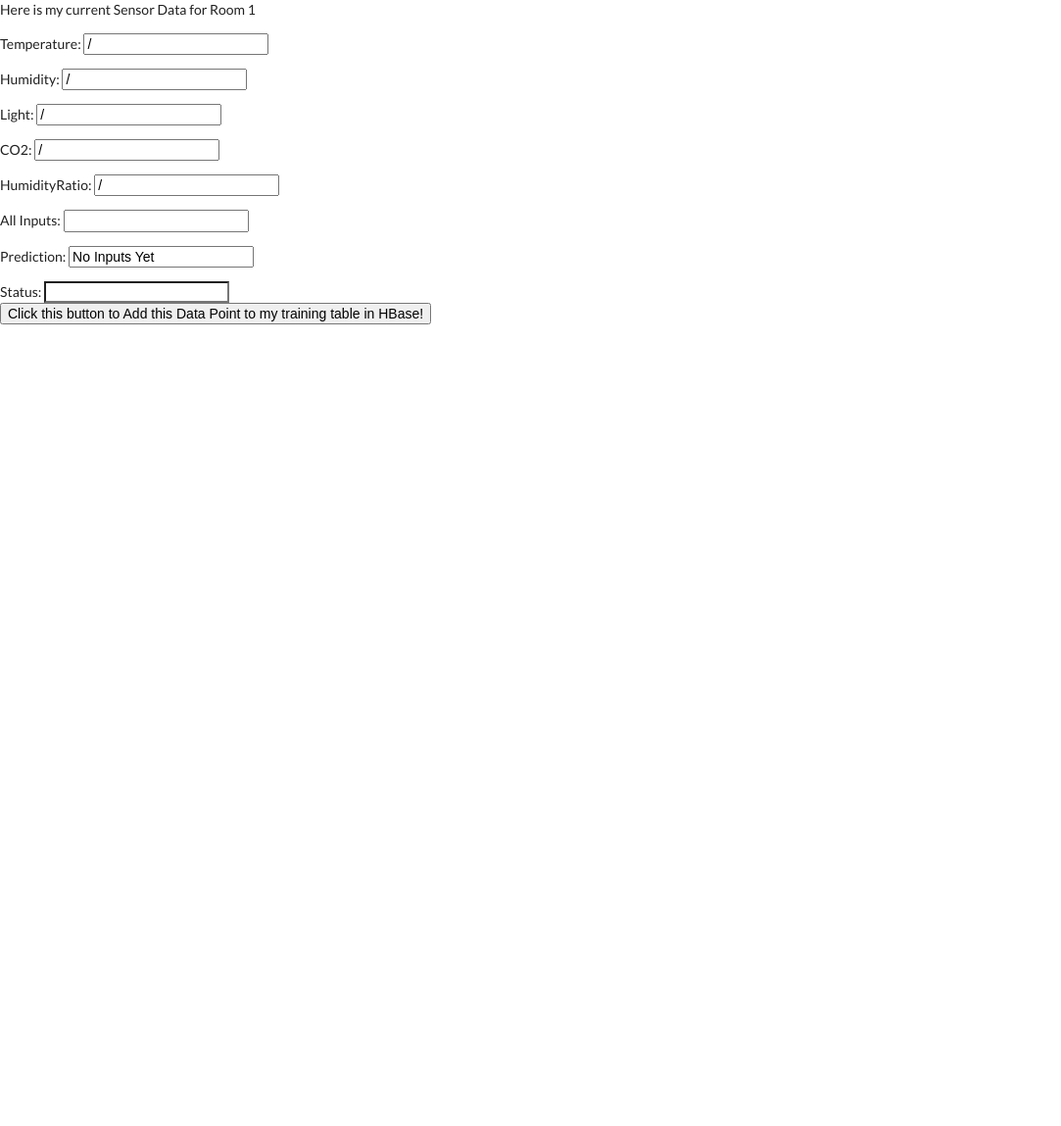
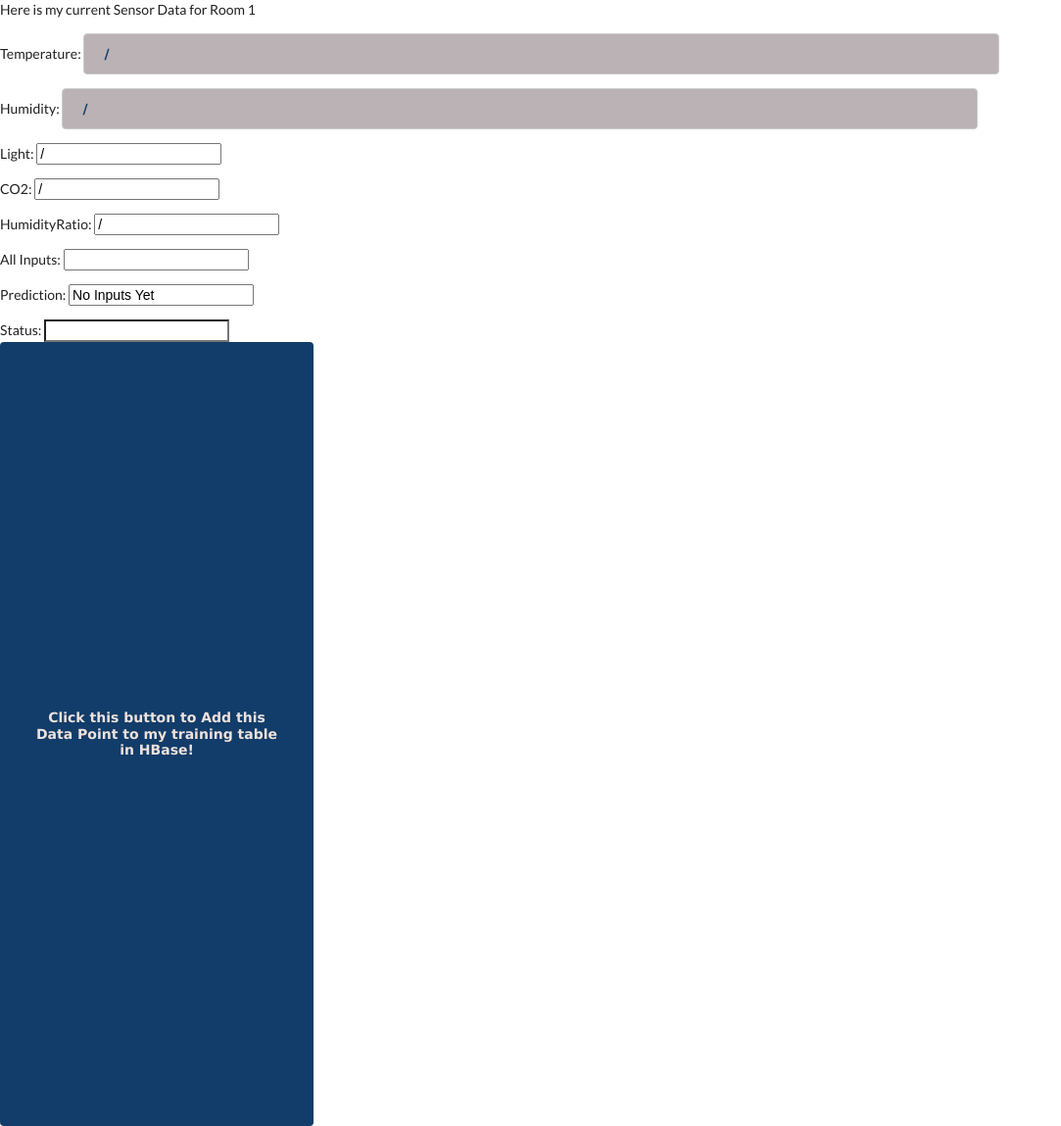
Before and after one commit to haiqiang2017/PySpark-HBaseDemoApp, a Flask app: page / in a window 1280 px wide. Shown: the whole page at 98% size, without its empty margins (0-1083 px from the left). Before the commit the page ends 331 px from the top, so only its background shows below. Run offline with Flask 2, Linux system fonts and the light colour scheme; some libraries are stand-ins or nearby versions.

Commit message:
added some css

```diff
--- /dev/null
+++ b/static/css/main.css
@@ -0,0 +1,118 @@
+/*
+#EDC7B7
+#EEE2DC
+#BAB2B5
+#123C69
+#AC3B61
+*/
+
+h1 {
+    font-family: 'Varela Round', sans-serif;
+    color: #123C69;
+    text-shadow: 1px 1px 1px #BAB2B5;
+    letter-spacing: 2px;
+    text-align: center;
+}
+
+/*body {
+    background: url(waves.png) repeat 0 0;
+}*/
+
+#Temperature {
+    width: 73%;
+    height: 100%;
+    padding: 12px 20px;
+    display: inline-block;
+    border: 1px solid #ccc;
+    border-radius: 4px;
+    box-sizing: border-box;
+    background-color: #BAB2B5;
+    color: #123C69;
+
+    font-family: verdana;
+    font-weight: bold;
+}
+
+#Humidity {
+    width: 73%;
+    height: 100%;
+    padding: 12px 20px;
+    display: inline-block;
+    border: 1px solid #ccc;
+    border-radius: 4px;
+    box-sizing: border-box;
+    background-color: #BAB2B5;
+    color: #123C69;
+
+    font-family: verdana;
+    font-weight: bold;
+}
+
+button {
+    width: 25%;
+    height: 100%;
+    background-color: #123C69;
+    border: none;
+    color: #EEE2DC;
+    padding: 15px 32px;
+    text-align: center;
+    text-decoration: none;
+    /*float: right;*/
+    font-family: verdana;
+    font-weight: bold;
+    border-radius: 4px;
+}
+
+button:hover {
+    box-shadow: 0 12px 16px 0 rgba(0, 0, 0, 0.24), 0 17px 50px 0 rgba(0, 0, 0, 0.19);
+}
+
+#bodyContainer {
+    box-shadow: 0 4px 8px 0 rgba(0, 0, 0, 0.2);
+    transition: 0.3s;
+    border-radius: 5px;
+    background-color: #EEE2DC;
+    margin: auto;
+    width: 80%;
+    padding: 20px;
+}
+
+#recitationLink {
+    width: 100%;
+    padding: 12px 20px;
+    margin: 8px 0;
+    display: inline-block;
+    border: 1px solid #EEE2DC;
+    border-radius: 4px;
+    box-sizing: border-box;
+    background-color: #BAB2B5;
+    color: #AC3B61;
+    font-size: 60px;
+    font-family: verdana;
+    font-weight: bold;
+    text-align: center;
+}
+
+h3 {
+    font-family: 'Abel', sans-serif;
+    text-align: center;
+    color: #123C69;
+    text-shadow: 1px 1px 1px #BAB2B5;
+}
+
+#codeTimer {
+    text-align: center;
+    font-size: 30px;
+}
+
+#recitationCode {
+    color: #AC3B61;
+    font-size: 120px;
+}
+
+#logo {
+    height: 15%;
+    position:absolute;
+    bottom:20px;
+    right:20px;
+}
--- a/templates/index.html
+++ b/templates/index.html
@@ -8,10 +8,10 @@
       crossorigin="anonymous">
     </script>
 <head>
-    <!--<link rel="stylesheet" type= "text/css" href="{{ url_for('static', filename='css/main.css') }}">
--->	<title>Welcome!</title>
+  <link rel="stylesheet" type= "text/css" href="{{ url_for('static', filename='css/main.css') }}">
+	<title>Welcome!</title>
 
-<!--	<meta charset="UTF-8">-->
+  <meta charset="UTF-8">
 </head>
 <body>
  Here is my current Sensor Data for Room 1
```
